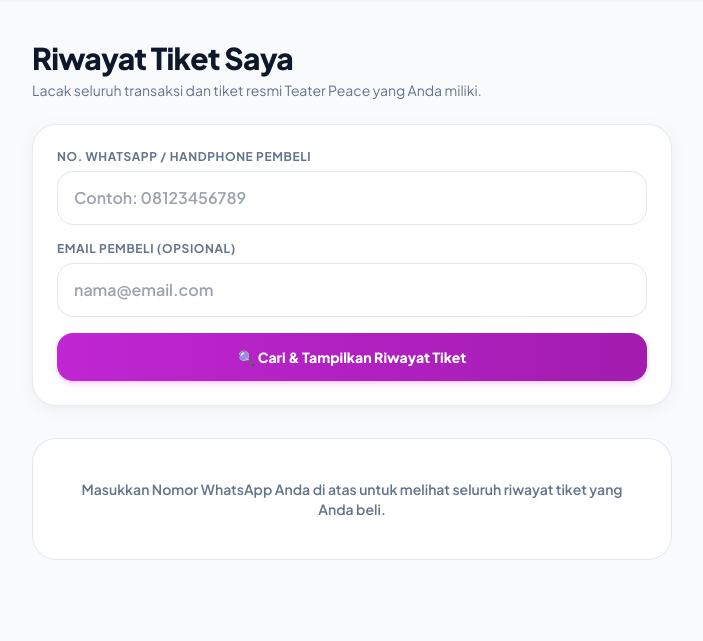
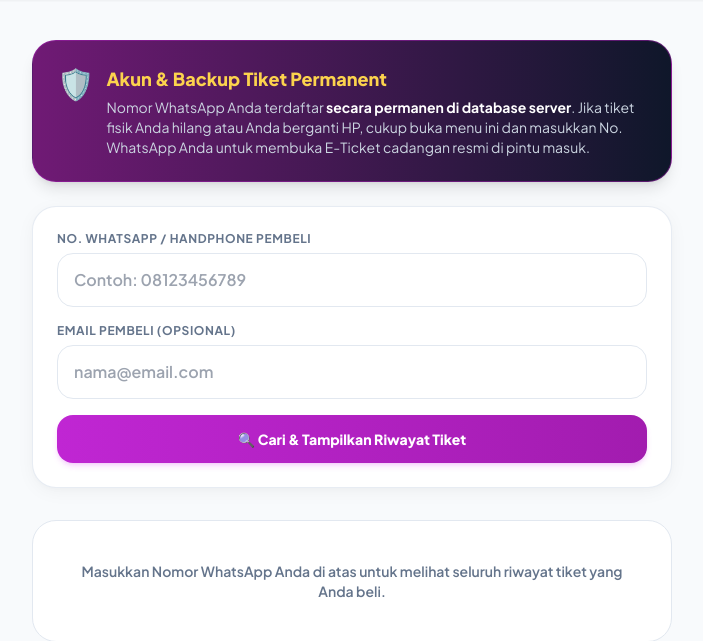
Before and after one commit to arinugrohoputroo/Website-Teater-Peace, a Django app: page /order/history/ in a window 1280 px wide. Shown: the part 69-710 px from the top of the page, without its empty margins (288-991 px from the left). Before the commit the page ends 629 px from the top, so only its background shows below. Run offline with Django 5.2, Linux system fonts and the light colour scheme; data that the repository does not hold is empty; some libraries are stand-ins or nearby versions.

Commit message:
Add permanent E-Ticket backup banner informing buyers their WhatsApp number is their permanent account key

```diff
--- a/templates/public/my_history.html
+++ b/templates/public/my_history.html
@@ -7,10 +7,17 @@
     {% include 'public/_nav.html' %}
 
     <main class="flex-1 max-w-2xl mx-auto w-full px-4 py-6 sm:py-10">
-        <!-- Header -->
-        <div class="mb-6">
-            <h1 class="text-2xl sm:text-3xl font-extrabold text-slate-900 tracking-tight">Riwayat Tiket Saya</h1>
-            <p class="text-slate-500 text-xs sm:text-sm mt-1">Lacak seluruh transaksi dan tiket resmi Teater Peace yang Anda miliki.</p>
+        <!-- E-Ticket Backup Banner -->
+        <div class="bg-gradient-to-r from-primary-900 to-slate-900 text-white rounded-3xl p-5 sm:p-6 mb-6 shadow-lg border border-primary-700/50">
+            <div class="flex items-start gap-3">
+                <span class="text-3xl shrink-0">🛡️</span>
+                <div>
+                    <h3 class="font-extrabold text-amber-300 text-base sm:text-lg">Akun & Backup Tiket Permanent</h3>
+                    <p class="text-xs sm:text-sm text-slate-300 mt-1 leading-relaxed">
+                        Nomor WhatsApp Anda terdaftar <span class="font-bold text-white">secara permanen di database server</span>. Jika tiket fisik Anda hilang atau Anda berganti HP, cukup buka menu ini dan masukkan No. WhatsApp Anda untuk membuka E-Ticket cadangan resmi di pintu masuk.
+                    </p>
+                </div>
+            </div>
         </div>
 
         {% if google_client_id %}
```
